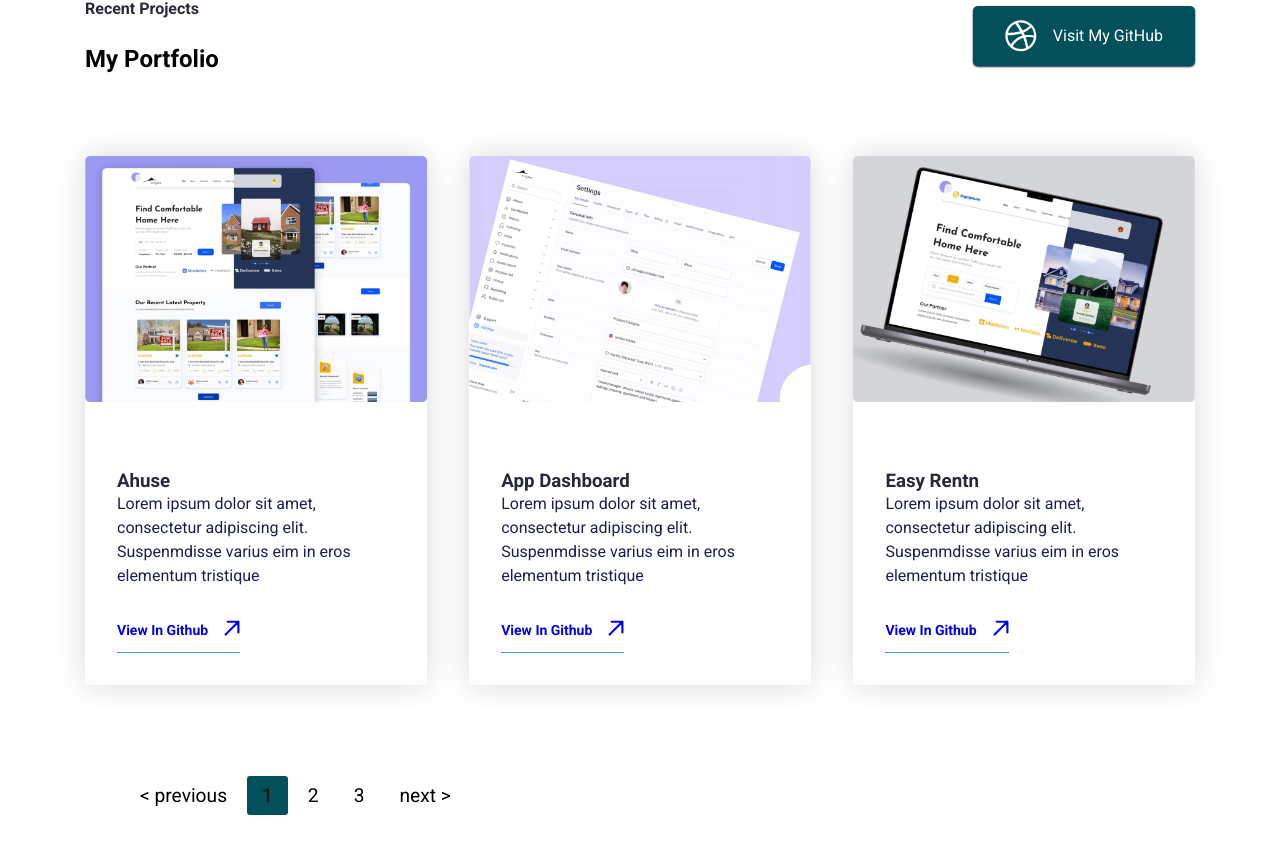
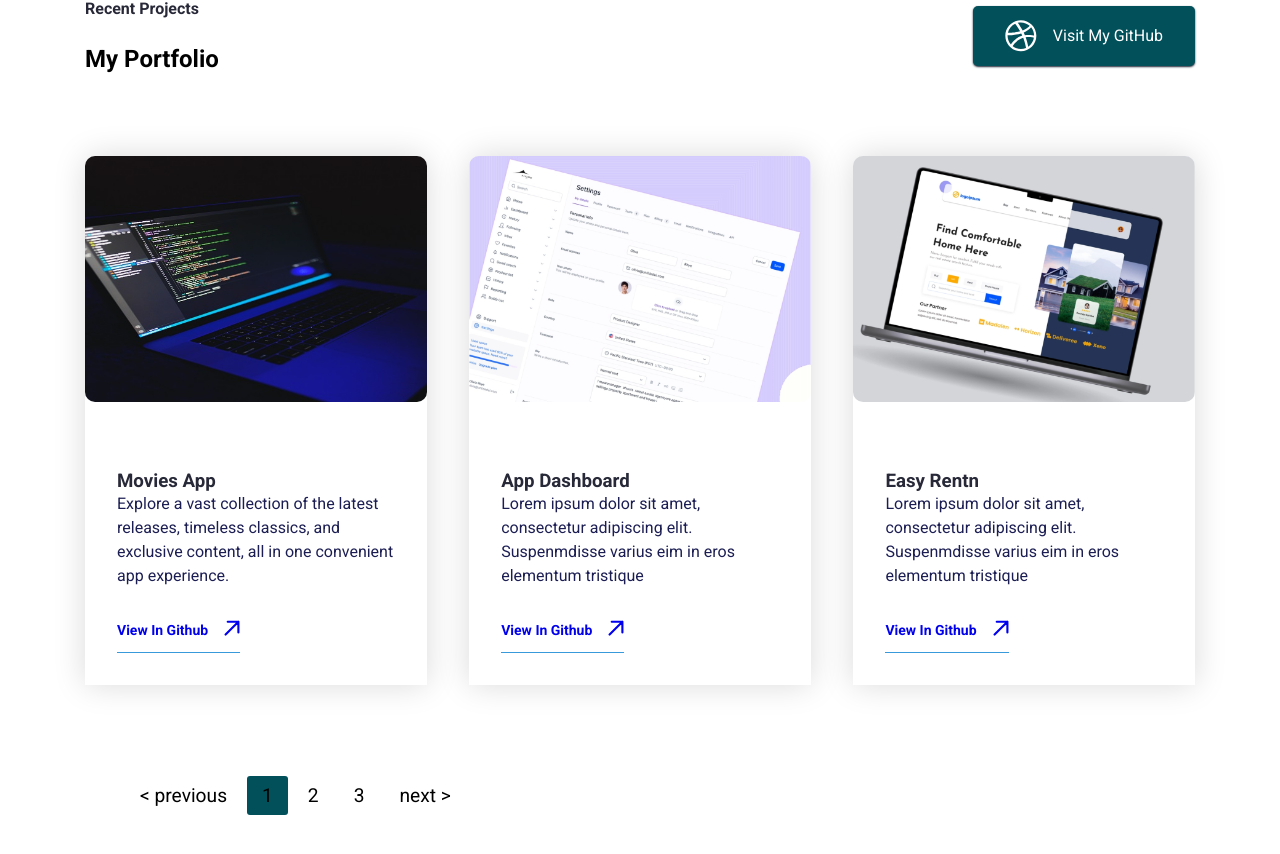
Before and after one commit to ByYigiter/my-portfolio, a React (Create React App) app: page / in a window 1280 px wide. Shown: the part 2043-2897 px from the top of the page. Built offline with nearby package versions, Linux system fonts and the light colour scheme.

Commit message:
portfolio project 1

```diff
--- a/src/App.css
+++ b/src/App.css
@@ -376,6 +376,7 @@ h2 {
 }
 .portfolio--section--img > img {
   width: 100%;
+  border-radius: 10px;
 }
 .portfolio--section--card {
   display: flex;
--- a/src/data/index.json
+++ b/src/data/index.json
@@ -29,11 +29,11 @@
   "portfolio": [
     {
       "id": "1",
-      "src": "./img/placeholder-image.png",
-      "title": "Ahuse",
-      "description": "Lorem ipsum dolor sit amet, consectetur adipiscing elit. Suspenmdisse varius eim in eros elementum tristique",
+      "src": "./img/project-1.png",
+      "title": "Movies App",
+      "description": "Explore a vast collection of the latest releases, timeless classics, and exclusive content, all in one convenient app experience.",
       "link": "View In Github",
-      "connect" :"https://github.com/ByYigiter/my-portfolio"
+      "connect" :"https://github.com/ByYigiter/my-movies"
     },
     {
       "id": "2",
```
Also changed, not shown: public/img/about-me.png (deleted), public/img/project-1.png (added).
